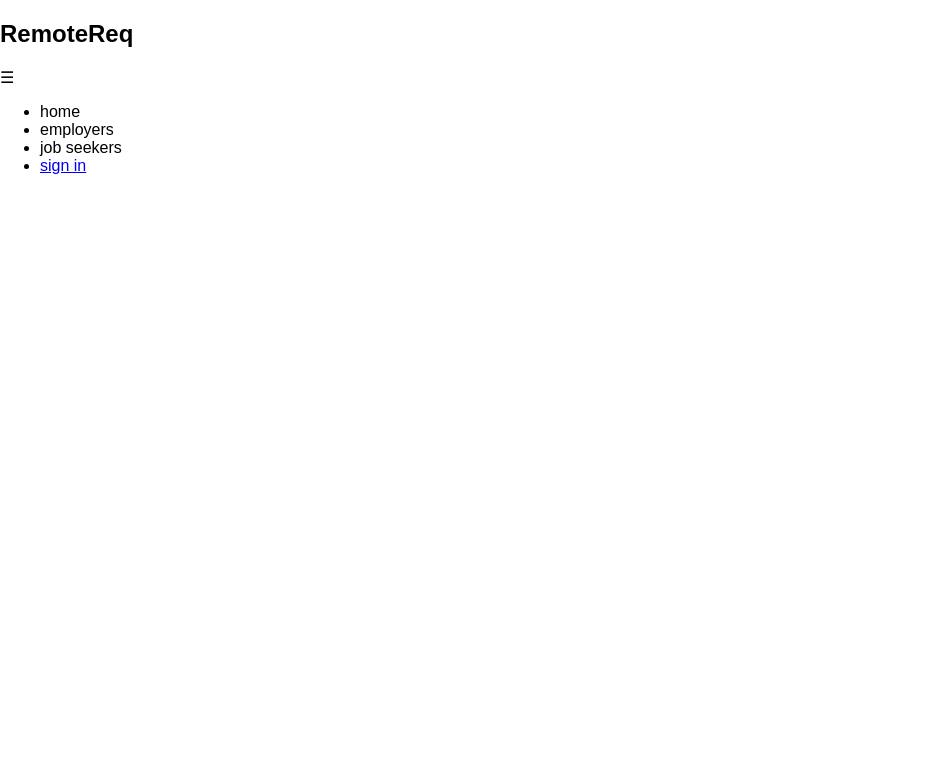
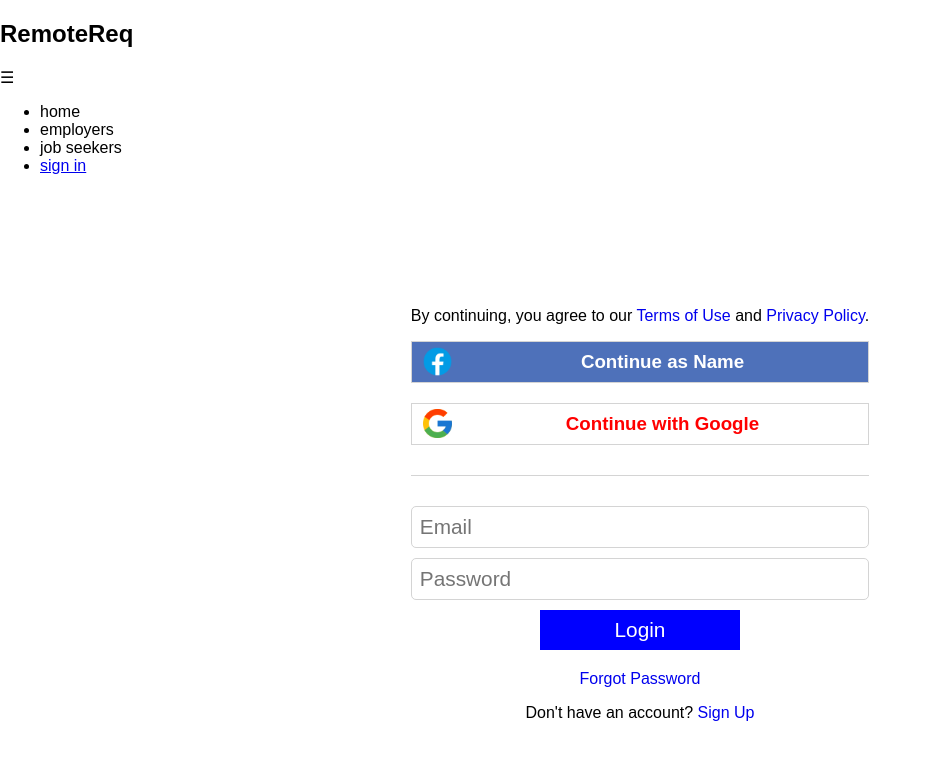
Before and after one commit to ryanferrer/Authorization, a React app: page /signin in a window 1280 px wide. Shown: the top 760 px of the page, without its empty margins (0-931 px from the left). Built offline with nearby package versions, Linux system fonts and the light colour scheme.

Commit message:
modifted links in nav for routing

```diff
--- a/src/components/App.jsx
+++ b/src/components/App.jsx
@@ -1,13 +1,12 @@
 import React, { Component } from 'react';
+import { BrowserRouter as Router, Switch, Route } from 'react-router-dom';
+import Axios from 'axios';
 import Navigation from './Navigation.jsx';
 import LoginPage from './LoginPage.jsx';
 import Registration from './Registration.jsx';
-import {BrowserRouter as Router, Switch, Route} from 'react-router-dom';
 
 import validatePassword from '../validatePassword';
 
-
-import Axios from 'axios';
 
 class App extends Component {
   constructor(props) {
@@ -31,7 +30,7 @@ class App extends Component {
       regPersonalSite: '',
       regAccessToInternet: '',
       howDidYouHear: '',
-      navMenuVisible: false
+      navMenuVisible: false,
     };
 
     this.userInput = this.userInput.bind(this);
@@ -41,61 +40,61 @@ class App extends Component {
   }
 
   userInput(event) {
-    const target = event.target;
+    const { target } = event;
     const value = target.type === 'checkbox' ? target.checked : target.value;
-    const name = target.name;
+    const { name } = target;
 
     this.setState({
-      [name]: value
+      [name]: value,
     });
   }
 
   menuClick() {
-    this.setState({ navMenuVisible: !this.state.navMenuVisible })
+    this.setState({ navMenuVisible: !this.state.navMenuVisible });
   }
 
   register() {
     const Fname = this.state.regFirstName;
     const Lname = this.state.regLastName;
-    const regEmail = this.state.regEmail;
+    const { regEmail } = this.state;
     const passOne = this.state.regPass;
     const passTwo = this.state.regPassTwo;
 
     if (
-        // validatePassword(passOne) === true &&
-        passOne === passTwo &&
-        Fname.length > 0 &&
-        Lname.length > 0 &&
-        regEmail.length > 0 &&
-        regEmail.includes('@')
-      ) {
+    // validatePassword(passOne) === true &&
+      passOne === passTwo
+        && Fname.length > 0
+        && Lname.length > 0
+        && regEmail.length > 0
+        && regEmail.includes('@')
+    ) {
       const regInfo = {
         firstName: Fname,
         lastName: Lname,
         email: regEmail,
         password: passOne,
         confirmPassword: passTwo,
-        phone: this.state.regPhoneNumber
-      }
+        phone: this.state.regPhoneNumber,
+      };
 
       // Axios.post('/registration', { regInfo })
       // .then(() => console.log('success'))
       // .catch(() => console.log('registration failed'))
-      console.log( 'success: ', regInfo)
+      console.log('success: ', regInfo);
     } else {
-      alert('Registration failed. This may be due to incomplete fields, passwords not matching, or your password is missing required characters.')
+      alert('Registration failed. This may be due to incomplete fields, passwords not matching, or your password is missing required characters.');
     }
   }
 
   login() {
     const logInfo = {
       email: this.state.loginEmail,
-      password: this.state.loginPassword
-    }
+      password: this.state.loginPassword,
+    };
 
     Axios.post('/login', { logInfo })
       .then(() => console.log('success'))
-      .catch(() => console.log('login failed'))
+      .catch(() => console.log('login failed'));
   }
 
   render() {
@@ -105,18 +104,16 @@ class App extends Component {
           <Navigation menuClick={ this.menuClick } />
           <Switch>
             <Route
-              path='/registration'
-              render={ props =>
-                <Registration
+              path='/signup'
+              render={ (props) => <Registration
                   userInput={ this.userInput }
                   register={ this.register }
                 />
               }
             />
             <Route
-              path='/login'
-              render={ props =>
-                <LoginPage
+              path='/signin'
+              render={ (props) => <LoginPage
                   userInput={this.userInput}
                   login={this.login}
                 />
--- a/src/components/LoginPage.jsx
+++ b/src/components/LoginPage.jsx
@@ -2,7 +2,7 @@ import React from 'react';
 import FBImage from '../../assets/img/facebook.png';
 import GglImage from '../../assets/img/google.png';
 
-const LoginPage = props => (
+const LoginPage = (props) => (
   <div className="login-form-page">
     <div className="login-container" >
       <div className="login-fb-google">
@@ -10,11 +10,11 @@ const LoginPage = props => (
           By continuing, you agree to our  <a href="#">Terms of Use</a> and <a href="#">Privacy Policy</a>.
         </p>
         <div className="fb-login">
-          <img src={ FBImage } alt="" srcset=""/>
+          <img src={ FBImage } alt="" srcSet=""/>
           <h3>Continue as Name</h3>
         </div>
         <div className="google-login">
-          <img src={ GglImage } alt="" srcset=""/>
+          <img src={ GglImage } alt="" srcSet=""/>
           <h3>Continue with Google</h3>
         </div>
       </div>
@@ -23,18 +23,18 @@ const LoginPage = props => (
           type="email"
           name="loginEmail"
           className="login-email"
-          onChange={ event => props.userInput(event) }
+          onChange={ (event) => props.userInput(event) }
           placeholder="Email" />
         <input
           type="password"
           name="loginPassword"
           className="login-password"
-          onChange={ event => props.userInput(event) }
+          onChange={ (event) => props.userInput(event) }
           placeholder="Password" />
         <button type="submit" onClick={ () => props.login() }>Login</button>
         <a href="#">Forgot Password</a>
         <p>
-          Don't have an account? <a href="/registration">Sign Up</a>
+          Don't have an account? <a href="/signup">Sign Up</a>
         </p>
       </form>
     </div>
--- a/src/components/Navigation.jsx
+++ b/src/components/Navigation.jsx
@@ -1,16 +1,16 @@
 import React from 'react';
 
-const Navigation = props => {
+const Navigation = (props) => {
   let menuVisible;
 
-  if (props.LandingPageMenuVisible === false && screen.width < 1366 ) {
-      menuVisible = {
-      display: 'none'
-      }
-    } else {
-      menuVisible = {
-        display: 'block'
-    }
+  if (props.LandingPageMenuVisible === false && screen.width < 1366) {
+    menuVisible = {
+      display: 'none',
+    };
+  } else {
+    menuVisible = {
+      display: 'block',
+    };
   }
 
   return (
@@ -30,13 +30,13 @@ const Navigation = props => {
           <li>home</li>
           <li>employers</li>
           <li className='job-seekers'>job seekers</li>
-          <li className='landingPage-signIn-button'><a href='http://localhost:8080/login'>
+          <li className='landingPage-signIn-button'><a href='/signin'>
           sign in
         </a></li>
         </ul>
       </div>
     </nav>
-  )
+  );
 };
 
 export default Navigation;
```
